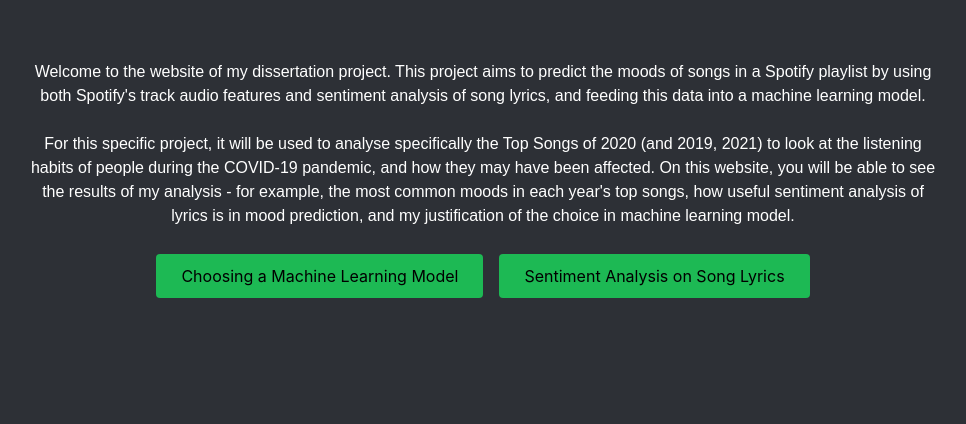
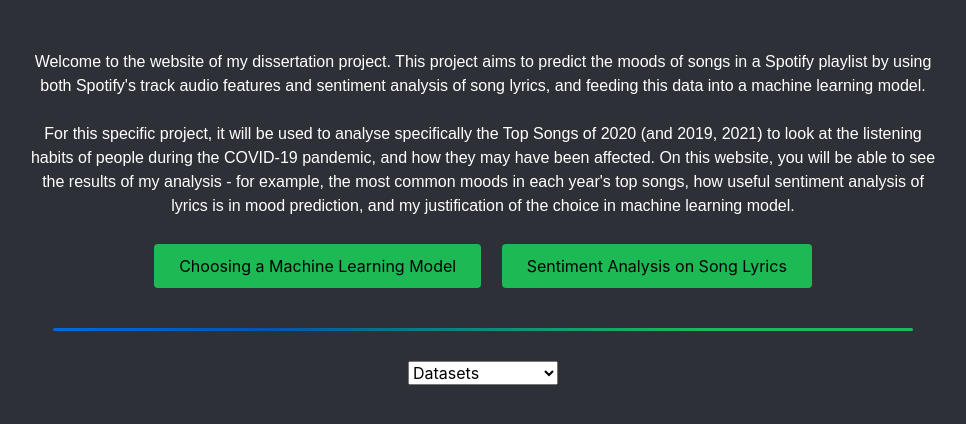
Before and after one commit to ACheung02/Spotify_Sentiment_Analysis, a Flask app: page / in a window 1280 px wide. Shown: the part 100-524 px from the top of the page, without its empty margins (157-1123 px from the left). Run offline with Flask 3, Linux system fonts and the light colour scheme.

Commit message:
Added requirements.txt, minor changes to text in python code

```diff
--- a/create_CSV.py
+++ b/create_CSV.py
@@ -26,6 +26,8 @@
 
 
 #------------------------------
+#create_pl_csv is to create a CSV for a playlist that I am categorising its mood for (happy, sad, excited, calm)
+#sentiment_score is to get the compound NLTK VADER sentiment analysis score for each song's lyrics in the playlist
 
 
 #function to get all songs where the input is the playlist URI without needing the username
--- a/static/style.css
+++ b/static/style.css
@@ -36,13 +36,13 @@
 }
 
 .container {
-    padding-top: 60px;
+    padding-top: 50px;
     color: #ffffff;
 }
 
 .intro {
     text-align: center;
-    font-family:Arial, Helvetica, sans-serif;
+    font-family: Arial, Helvetica, sans-serif;
 }
 
 .col-10 {
@@ -50,6 +50,7 @@
     justify-content: center;
     flex-wrap: wrap;
 }
+
 
 .btn-primary {
     background-color: #1db954;
@@ -61,3 +62,27 @@
     cursor: pointer;
     padding: 10px 25px;
 }
+
+hr.gradient {
+    margin: 30px;
+    width: 95%;
+    height: 3px;
+    border: none;
+    border-radius: 6px;
+    background: linear-gradient(
+    90deg,
+    rgba(0,105,217,255) 0%,
+    rgba(6, 84, 170, 1) 25%,
+    rgba(29,185,84,255) 75%
+  );
+}
+
+.menu-container {
+    display: flex;
+    flex-direction: column;
+    gap: 20px;
+}
+
+#dataset-options {
+    width: 150px;
+}
--- a/templates/index.html
+++ b/templates/index.html
@@ -1,11 +1,58 @@
 {% extends 'base.html' %}
 {% block title %} Spotify Sentiment Analysis {% endblock %}
 {% block content %}
-<p class = "intro">Welcome to the website of my dissertation project. This project aims to predict the moods of songs in a Spotify playlist by using both Spotify's track audio features and sentiment analysis of song lyrics, and feeding this data into a machine learning model.
+<p class="intro">Welcome to the website of my dissertation project. This project aims to predict the moods of songs in a Spotify playlist by using both Spotify's track audio features and sentiment analysis of song lyrics, and feeding this data into a machine learning model.
     <br><br>
     For this specific project, it will be used to analyse specifically the Top Songs of 2020 (and 2019, 2021) to look at the listening habits of people during the COVID-19 pandemic, and how they may have been affected. On this website, you will be able to see the results of my analysis - for example, the most common moods in each year's top songs, how useful sentiment analysis of lyrics is in mood prediction, and my justification of the choice in machine learning model.
 </p>
 
-<a href="{{ url_for('machine_learning') }}" class="btn btn-primary">Choosing a Machine Learning Model</a>
-<a href="{{ url_for('sentiment_analysis') }}" class="btn btn-primary">Sentiment Analysis on Song Lyrics</a>
+<div class="button-container">
+    <a href="{{ url_for('machine_learning') }}" class="btn btn-primary">Choosing a Machine Learning Model</a>
+    <a href="{{ url_for('sentiment_analysis') }}" class="btn btn-primary">Sentiment Analysis on Song Lyrics</a>
+</div>
+
+<hr class="gradient">
+
+<div class="menu-container">
+    <select name="dropdown" id="dataset-options">
+        <option>Datasets</option>
+        <option value="1">Top Hits of 2019</option>
+        <option value="2">Top Hits of 2020</option>
+        <option value="3">Top Hits of 2021</option>
+    </select>
+
+    <div id="options">
+        <div class="option-1" hidden>
+            <p>2019 hits content ttttttttttttttttttttttttttttt</p>
+        </div>
+        <div class="option-2" hidden>
+            <p>2020 hits content ttttttttttttttttt</p>
+        </div>
+        <div class="option-3" hidden>
+            <p>2021 hits content ttttttttttttttttttttttt</p>
+        </div>
+    </div>
+</div>
+
+
+<script>
+document.getElementById("dataset-options").addEventListener("change", function() {
+    document.querySelector(".option-1").hidden = true;
+    document.querySelector(".option-2").hidden = true;
+    document.querySelector(".option-3").hidden = true;
+
+    var selected = this.value;
+    if (selected === "1") {
+        document.querySelector(".option-1").hidden = false;
+    }
+    else if (selected === '2') {
+        document.querySelector(".option-2").hidden = false;
+    }
+    else if (selected === '3') {
+        document.querySelector(".option-3").hidden = false;
+    }
+}
+);
+</script>
+
 {% endblock %}
```
Also changed, not shown: predict_Mood.py (+1 -17 lines), requirements.txt (added, +82 -0 lines), DataVis/Mood_Count_2019.png, DataVis/Mood_Count_2020.png, DataVis/Mood_Count_2021.png, DataVis/ValenceMood_Jitter_2019.png, DataVis/ValenceMood_Jitter_2020.png, DataVis/ValenceMood_Jitter_2021.png, DataVis/ValenceSentimentMood_Scatter_2020.png, DataVis/ValenceSentimentMood_Scatter_Dataset.png, DataVis/dtree_confusion_matrix.png, DataVis/models_accuracy.png, 3 other files.
